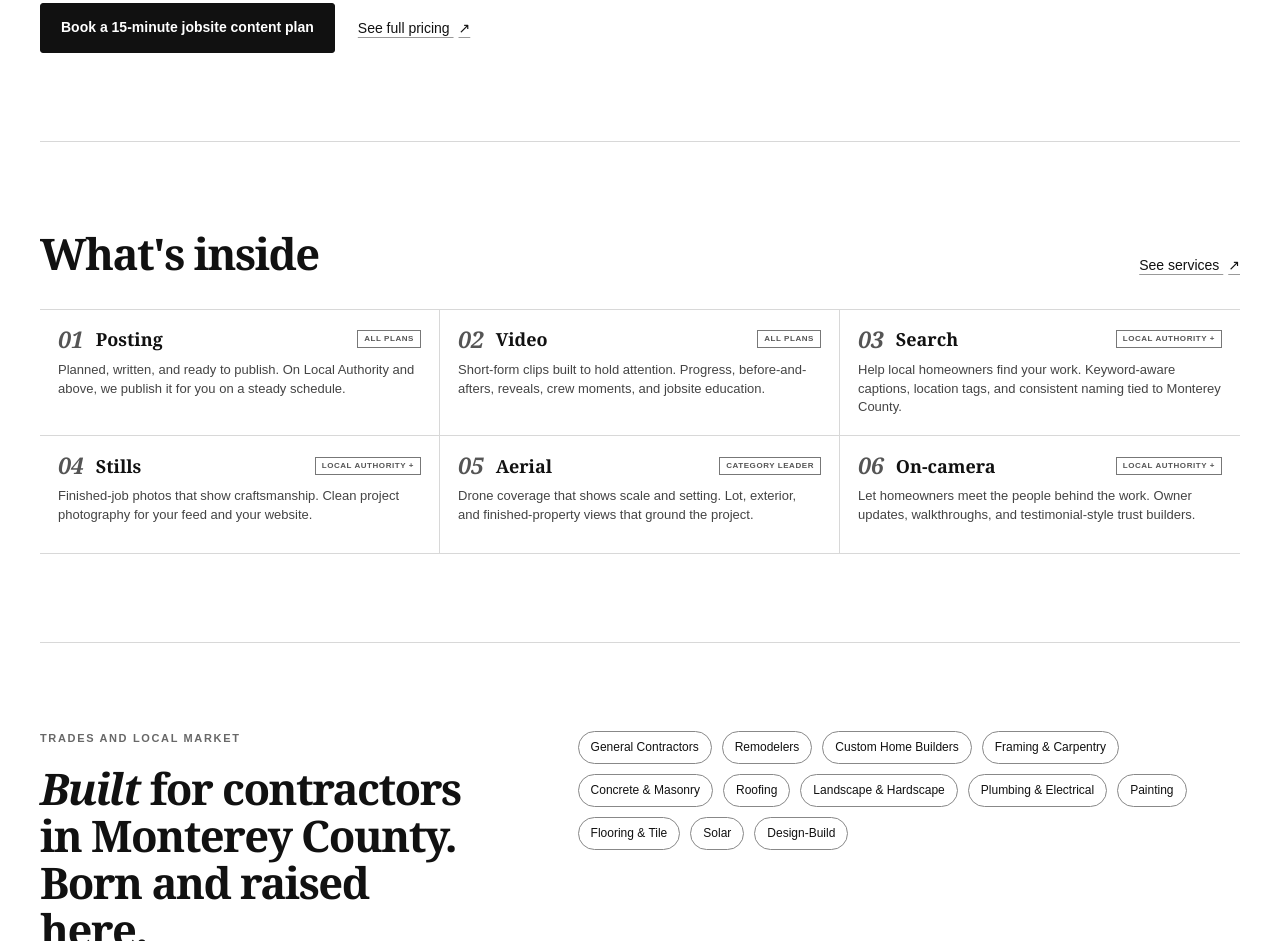
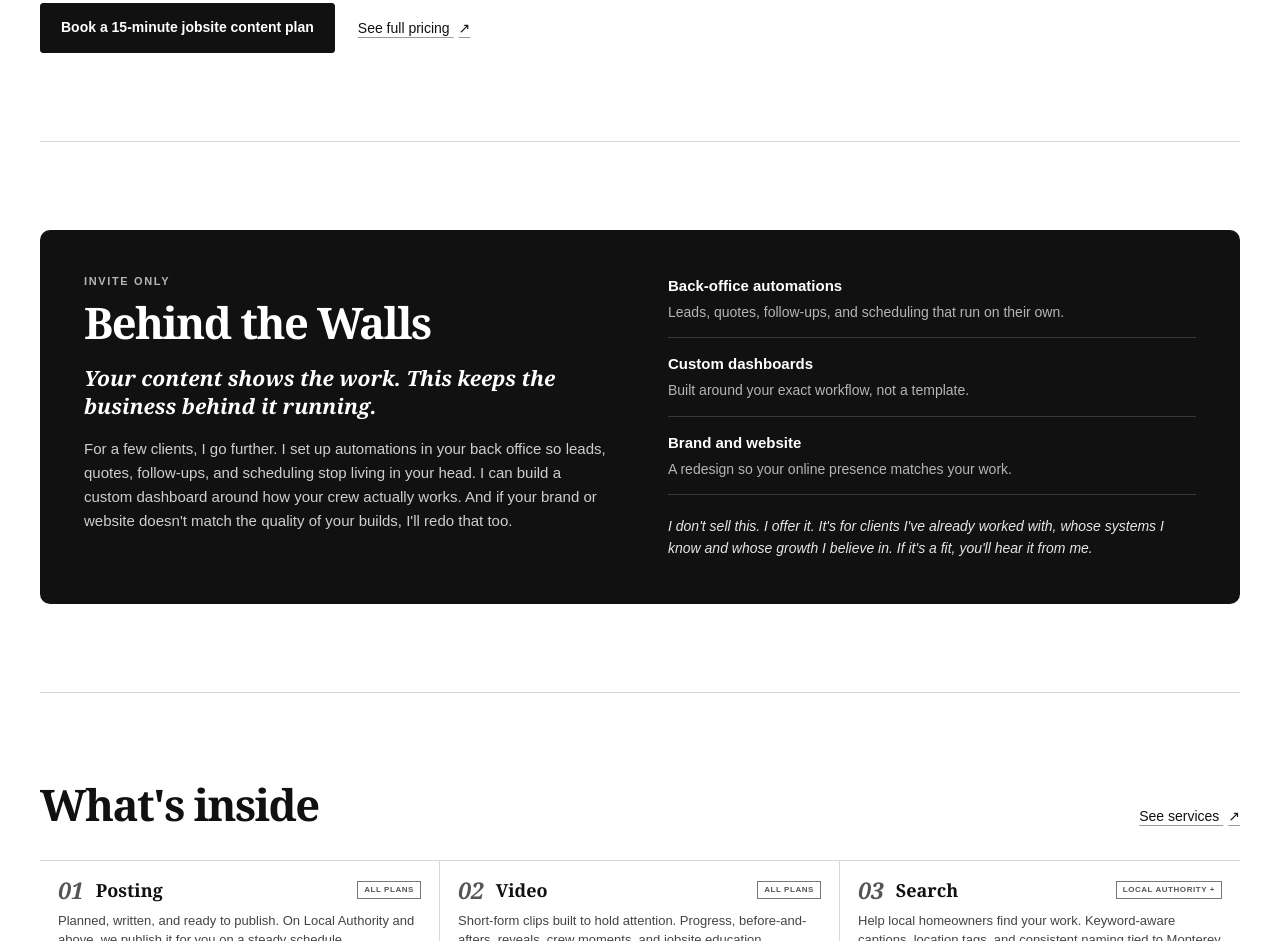
Before and after one commit to torikumre/media-seed-site, a plain HTML site: page index.html in a window 1280 px wide. Shown: the part 3013-3954 px from the top of the page. Drawn offline with Linux system fonts and the light colour scheme.

Commit message:
Add invite-only Behind the Walls section, About update, sitemap
Co-Authored-By: Claude Opus 5.5 <noreply@anthropic.com>
Claude-Session: https://claude.ai/code/session_01AJQpsYH8CNCeq4j5iMt9Bh

```diff
--- a/index.html
+++ b/index.html
@@ -96,6 +96,10 @@
       <div class="pricing-actions"><a class="button button-primary" href="contact.html">Book a 15-minute jobsite content plan</a><a class="text-link" href="pricing.html">See full pricing <span aria-hidden="true">↗</span></a></div>
     </section>
 
+    <section class="invite-section section-wrap section-rule" id="behind-the-walls" aria-labelledby="invite-title">
+      <div class="invite-card"><div class="invite-copy"><p class="eyebrow">Invite only</p><h2 id="invite-title">Behind the Walls</h2><p class="invite-lede">Your content shows the work. This keeps the business behind it running.</p><p>For a few clients, I go further. I set up automations in your back office so leads, quotes, follow-ups, and scheduling stop living in your head. I can build a custom dashboard around how your crew actually works. And if your brand or website doesn't match the quality of your builds, I'll redo that too.</p></div><div class="invite-detail"><ul class="invite-list"><li><strong>Back-office automations</strong><span>Leads, quotes, follow-ups, and scheduling that run on their own.</span></li><li><strong>Custom dashboards</strong><span>Built around your exact workflow, not a template.</span></li><li><strong>Brand and website</strong><span>A redesign so your online presence matches your work.</span></li></ul><p class="invite-note">I don't sell this. I offer it. It's for clients I've already worked with, whose systems I know and whose growth I believe in. If it's a fit, you'll hear it from me.</p></div></div>
+    </section>
+
     <section class="inside-section section-wrap section-rule" id="services" aria-labelledby="inside-title">
       <div class="section-heading"><div><h2 id="inside-title">What's inside</h2></div><a class="text-link" href="pricing.html#what-is-included">See services <span aria-hidden="true">↗</span></a></div>
       <div class="inside-grid" aria-label="Six parts of the system">
--- a/styles.css
+++ b/styles.css
@@ -256,3 +256,18 @@
   .site-footer .footer-nav ul{grid-template-columns:1fr;gap:9px}
   .site-footer .footer-base{margin-top:4px}
 }
+
+/* Behind the Walls (invite only) */
+.invite-card{display:grid;grid-template-columns:1fr 1fr;gap:56px;padding:44px;background:var(--ink);color:var(--white);border-radius:10px}
+.invite-card .eyebrow{margin-bottom:10px;color:#b5b5b5}
+.invite-card h2{margin:0;font-size:var(--h2);color:var(--white)}
+.invite-lede{margin:18px 0 0;font:italic 600 21px/1.35 var(--serif);color:var(--white)}
+.invite-copy>p:last-child{margin:16px 0 0;color:#cfcfcf;font-size:15px}
+.invite-list{margin:0;padding:0;list-style:none}
+.invite-list li{padding:14px 0;border-bottom:1px solid #3a3a3a}
+.invite-list li:first-child{padding-top:0}
+.invite-list strong{display:block;font-size:15px}
+.invite-list span{display:block;margin-top:3px;color:#b5b5b5;font-size:14px}
+.invite-note{margin:20px 0 0;color:#e6e6e6;font-size:14px;font-style:italic}
+@media(min-width:761px){.background-section .experience-row-four{grid-template-columns:repeat(4,minmax(0,1fr))}.background-section .experience-row-four>p:last-child{max-width:none}}
+@media(max-width:760px){.invite-card{grid-template-columns:1fr;gap:24px;padding:26px 20px}.invite-card h2{font-size:32px}.invite-lede{font-size:19px}}
```
Also changed, not shown: about.html (+1 -1 lines), how-it-works.html (+1 -1 lines), pricing.html (+1 -0 lines), sitemap.xml (added, +10 -0 lines), robots.txt (added).
